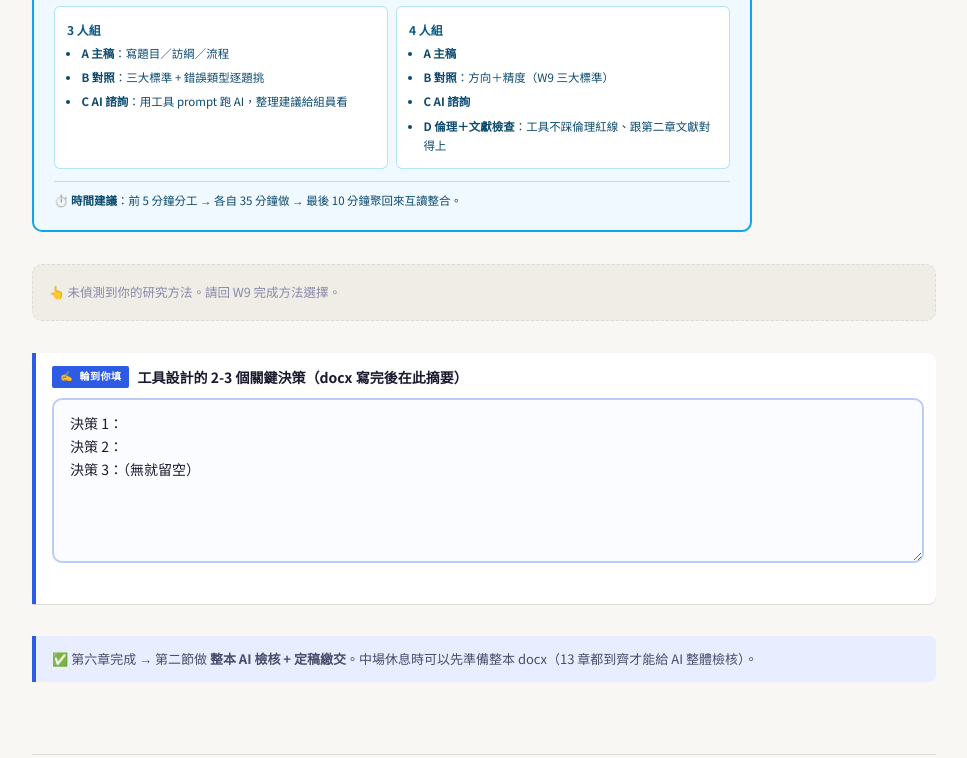
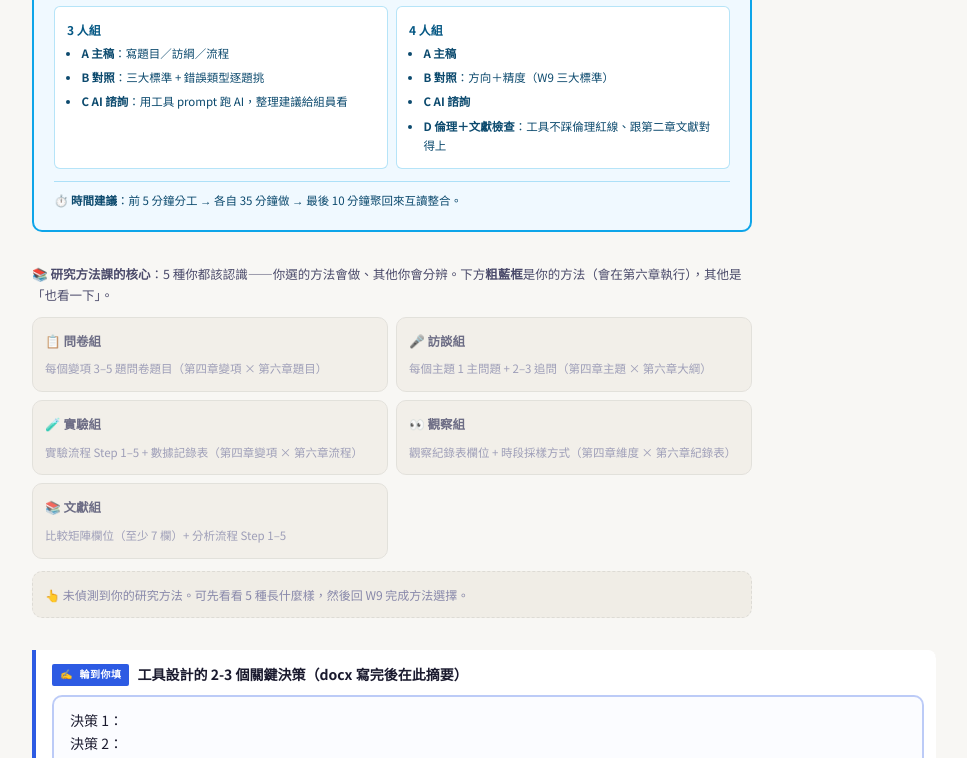
Before and after one commit to Ivanchen114/research-navigator, a React (Vite) app: page /w10 in a window 1280 px wide. Shown: the part 1991-2749 px from the top of the page, without its empty margins (276-1243 px from the left). Built offline with nearby package versions, Linux system fonts and the light colour scheme.

Commit message:
更新: 2026-04-29 00:10

```diff
--- a/src/pages/ProblemFocus.jsx
+++ b/src/pages/ProblemFocus.jsx
@@ -424,7 +424,6 @@ export const ProblemFocus = () => {
                                     prompt="你自己判斷是哪一型？為什麼？並用白話寫一句初稿（等一下要給 AI 翻譯用的）"
                                     placeholder="例：我判斷是 A 型。因為我最想知道考試壓力對學生選擇圖書館場域的影響。白話初稿：我想搞清楚為什麼大家不在家讀書要去圖書館。"
                                     scaffold={['我判斷是 ___ 型（A 影響型／B 比較型／C 深究型）', '因為我最想知道的是…', '白話初稿：我想搞清楚…']}
-                                    scaffold={['我判斷是___型', '因為我最想知道的是「影響／差異／原因」', '白話初稿：我想搞清楚___']}
                                     rows={3}
                                 />
                             </div>
@@ -464,8 +463,7 @@ export const ProblemFocus = () => {
                                 dataKey="w2-ai-intent-choice"
                                 prompt="AI 給了 3 個方向（A／B／C），你最終選哪一個？為什麼？（如果都不對，寫「用我自己判斷的那型」）"
                                 placeholder="例：我選 B 型。因為我想比較『考前』和『平時』圖書館使用的差別，比較適合做問卷或統計分析。"
-                                scaffold={['我選 ___ 型', '因為它最貼近我想搞清楚的事…', '（若都不對：用我自己判斷的那型）']}
-                                scaffold={['我選 ___ 型', '因為 AI 的說法讓我想到…／跟我拍 1 的自判一致／點出我沒想到的…', '這個方向最吸引我的地方是…']}
+                                scaffold={['我選 ___ 型', '因為 AI 的說法讓我想到…／跟我拍 1 的自判一致／點出我沒想到的…', '這個方向最吸引我的地方是…（若都不對：用我自己判斷的那型）']}
                                 rows={3}
                             />
 
--- a/src/pages/ToolRefinementPage.jsx
+++ b/src/pages/ToolRefinementPage.jsx
@@ -42,11 +42,13 @@ const TEMPLATES = {
 };
 
 /* — 工具檢核共用前置：進度自評（W10 第一節學生工具還在雛形，給 AI 校準） — */
-const TOOL_CHECK_INTRO = `【我的工具進度自評】（請學生勾選）
-□ 方向（只有概念，題目／流程還沒展開）
-□ 雛形（題目／訪綱寫出來但粗糙）
-□ 精修（題目完整但要打磨用詞）
-□ 定版（要繳交了）
+const TOOL_CHECK_INTRO = `【我的工具進度自評】（從「方向／雛形／精修／定版」擇一填入）：___
+
+【四階段定義】
+- 方向：只有概念，題目／流程還沒展開
+- 雛形：題目／訪綱寫出來但粗糙
+- 精修：題目完整但要打磨用詞
+- 定版：要繳交了
 
 【請依進度給對應深度的回饋】
 - 方向：只檢「設計方向能否回答研究問題」，給「該補什麼」清單，不要挑用詞
@@ -114,14 +116,14 @@ const PLAN_FULL_CHECK_PROMPT = `【建議使用 AI 的「深度思考／推理
 
 你是高中專題指導顧問。以下是我的整本計畫書，請注意：學生在 W10 課堂剛把第六章工具寫到雛形，「不是每章都到完成度」。我會在開頭告訴你**每章目前的進度階段**，請就「該階段該有的品質」做檢核，不要對草稿用定版的標準苛責。
 
-【我目前的進度自評】（請學生填完再貼進來）
-- 第 1 章（題目／動機／問題）：□ 方向 / □ 雛形 / □ 精修 / □ 定版
-- 第 2 章（文獻探討）：□ 方向 / □ 雛形 / □ 精修 / □ 定版（文獻數量：___ 篇）
-- 第 3 章（研究方法）：□ 方向 / □ 雛形 / □ 精修 / □ 定版
-- 第 4 章（變項／主題／維度）：□ 方向 / □ 雛形 / □ 精修 / □ 定版
-- 第 5 章（研究對象／抽樣）：□ 方向 / □ 雛形 / □ 精修 / □ 定版
-- 第 6 章（研究工具）：□ 方向 / □ 雛形 / □ 精修 / □ 定版 ← W10 第一節剛寫
-- 第 7-13 章（執行／時程／倫理／參考文獻等）：□ 方向 / □ 雛形 / □ 精修 / □ 定版
+【我目前的進度自評】（請學生填完再貼進來；每章從「方向／雛形／精修／定版」擇一填入）
+- 第 1 章（題目／動機／問題）：___
+- 第 2 章（文獻探討）：___（文獻數量：___ 篇）
+- 第 3 章（研究方法）：___
+- 第 4 章（變項／主題／維度）：___
+- 第 5 章（研究對象／抽樣）：___
+- 第 6 章（研究工具）：___ ← W10 第一節剛寫
+- 第 7-13 章（執行／時程／倫理／參考文獻等）：___
 
 【四階段定義 — AI 請依此校準回饋深度】
 - 方向：只有概念句，還沒展開 → 你只檢「方向對不對」，給「該補什麼」清單
@@ -401,9 +403,6 @@ export const ToolRefinementPage = () => {
         else if (ml.includes('文獻')) setDetectedMethodId('literature');
     }, []);
 
-    const currentPrompt = AI_PROMPTS[detectedMethodId] || '';
-    const currentPairing = PAIRING_INSTRUCTIONS[detectedMethodId] || '找同學互相測試你的研究工具。';
-
     /* ── 五步驟 ──────────────────────────────────────── */
 
     const steps = [
@@ -489,33 +488,53 @@ export const ToolRefinementPage = () => {
                         </p>
                     </div>
 
-                    {/* 方法分流提示 */}
-                    {detectedMethodId ? (
-                        (() => {
-                            const toolByMethod = {
-                                questionnaire: { label: '📋 問卷組', out: '每個變項 3–5 題問卷題目（第四章變項 × 第六章題目）' },
-                                interview: { label: '🎤 訪談組', out: '每個主題 1 主問題 + 2–3 追問（第四章主題 × 第六章大綱）' },
-                                experiment: { label: '🧪 實驗組', out: '實驗流程 Step 1–5 + 數據記錄表（第四章變項 × 第六章流程）' },
-                                observation: { label: '👀 觀察組', out: '觀察紀錄表欄位 + 時段採樣方式（第四章維度 × 第六章紀錄表）' },
-                                literature: { label: '📚 文獻組', out: '比較矩陣欄位（至少 7 欄）+ 分析流程 Step 1–5' },
-                            }[detectedMethodId];
+                    {/* 方法分流提示 — 5 種方法並排，自己的方法粗藍框強調，其他作「也認識一下」 */}
+                    {(() => {
+                        const ALL_TOOLS = [
+                            { id: 'questionnaire', label: '📋 問卷組', out: '每個變項 3–5 題問卷題目（第四章變項 × 第六章題目）' },
+                            { id: 'interview',     label: '🎤 訪談組', out: '每個主題 1 主問題 + 2–3 追問（第四章主題 × 第六章大綱）' },
+                            { id: 'experiment',    label: '🧪 實驗組', out: '實驗流程 Step 1–5 + 數據記錄表（第四章變項 × 第六章流程）' },
+                            { id: 'observation',   label: '👀 觀察組', out: '觀察紀錄表欄位 + 時段採樣方式（第四章維度 × 第六章紀錄表）' },
+                            { id: 'literature',    label: '📚 文獻組', out: '比較矩陣欄位（至少 7 欄）+ 分析流程 Step 1–5' },
+                        ];
                         return (
-                                <div className="bg-white border-2 border-[var(--accent)] rounded-[var(--radius-unified)] p-5">
-                                    <div className="flex items-center gap-2 mb-2">
-                                        <span className="text-[10px] font-mono font-bold bg-[var(--accent)] text-white px-2 py-0.5 rounded-[3px]">你的方法</span>
-                                        <span className="font-bold text-[14px] text-[var(--ink)]">{toolByMethod.label}</span>
+                            <div className="space-y-3 max-w-[720px]">
+                                <div className="text-[12.5px] text-[var(--ink-mid)] leading-relaxed">
+                                    📚 <strong className="text-[var(--ink)]">研究方法課的核心</strong>：5 種你都該認識——你選的方法會做、其他你會分辨。下方<strong className="text-[var(--accent)]">粗藍框</strong>是你的方法（會在第六章執行），其他是「也看一下」。
                                 </div>
-                                    <p className="text-[13px] text-[var(--ink-mid)] leading-relaxed">
-                                        <strong className="text-[var(--ink)]">本節要產出：</strong>{toolByMethod.out}
+                                <div className="grid grid-cols-1 md:grid-cols-2 gap-2">
+                                    {ALL_TOOLS.map((t) => {
+                                        const isMine = t.id === detectedMethodId;
+                                        return (
+                                            <div
+                                                key={t.id}
+                                                className={
+                                                    isMine
+                                                        ? 'bg-white border-2 border-[var(--accent)] rounded-[var(--radius-unified)] p-4 md:col-span-2'
+                                                        : 'bg-[var(--paper-warm)] border border-[var(--border)] rounded-[var(--radius-unified)] p-3 opacity-80'
+                                                }
+                                            >
+                                                <div className="flex items-center gap-2 mb-1.5 flex-wrap">
+                                                    <span className={`font-bold ${isMine ? 'text-[14px] text-[var(--ink)]' : 'text-[12.5px] text-[var(--ink-mid)]'}`}>{t.label}</span>
+                                                    {isMine && (
+                                                        <span className="text-[10px] font-mono font-bold bg-[var(--accent)] text-white px-2 py-0.5 rounded-[3px]">← 你選這個</span>
+                                                    )}
+                                                </div>
+                                                <p className={isMine ? 'text-[13px] text-[var(--ink-mid)] leading-relaxed' : 'text-[11.5px] text-[var(--ink-light)] leading-[1.6]'}>
+                                                    {isMine ? <><strong className="text-[var(--ink)]">本節要產出：</strong>{t.out}</> : t.out}
                                                 </p>
                                             </div>
                                         );
-                        })()
-                    ) : (
-                        <div className="bg-[var(--paper-warm)] border border-dashed border-[var(--border)] rounded-[var(--radius-unified)] p-4 text-[12.5px] text-[var(--ink-light)]">
-                            👆 未偵測到你的研究方法。請回 W9 完成方法選擇。
+                                    })}
+                                </div>
+                                {!detectedMethodId && (
+                                    <div className="bg-[var(--paper-warm)] border border-dashed border-[var(--border)] rounded-[var(--radius-unified)] p-3 text-[12px] text-[var(--ink-light)]">
+                                        👆 未偵測到你的研究方法。可先看看 5 種長什麼樣，然後回 W9 完成方法選擇。
                                     </div>
                                 )}
+                            </div>
+                        );
+                    })()}
 
                     {/* 工具設計關鍵決策 */}
                     <ThinkRecord
--- a/src/pages/W9Page.jsx
+++ b/src/pages/W9Page.jsx
@@ -437,12 +437,12 @@ const PLAN_CH1_CHECK_PROMPT = `【建議使用 AI 的「深度思考／推理模
 
 你是高中專題指導顧問。以下是我五章計畫書的內容——請注意：學生在 W9 課堂剛寫完雛形，「不是每章都到完成度」。我會在開頭告訴你**每章目前的進度階段**，請就「該階段該有的品質」做檢核，不要對草稿用定版的標準苛責。
 
-【我目前的進度自評】（請學生填完再貼進來）
-- 第一章（題目／動機／問題）：□ 方向 / □ 雛形 / □ 精修 / □ 定版
-- 第二章（文獻探討）：□ 方向 / □ 雛形 / □ 精修 / □ 定版（文獻數量：___ 篇；W8 合題後可能需重查）
-- 第三章（研究方法）：□ 方向 / □ 雛形 / □ 精修 / □ 定版
-- 第四章（變項／主題／維度）：□ 方向 / □ 雛形 / □ 精修 / □ 定版
-- 第五章（研究對象／抽樣）：□ 方向 / □ 雛形 / □ 精修 / □ 定版
+【我目前的進度自評】（請學生填完再貼進來；每章從「方向／雛形／精修／定版」擇一填入）
+- 第一章（題目／動機／問題）：___
+- 第二章（文獻探討）：___（文獻數量：___ 篇；W8 合題後可能需重查）
+- 第三章（研究方法）：___
+- 第四章（變項／主題／維度）：___
+- 第五章（研究對象／抽樣）：___
 
 【四階段定義 — AI 請依此校準回饋深度】
 - 方向：只有概念句，還沒展開 → 你只檢「方向對不對」，給「該補什麼」清單，不要挑語法
@@ -1063,11 +1063,11 @@ export const W9Page = () => {
                         </div>
                     )}
 
-                    {/* 你的計畫書模板 */}
+                    {/* 5 種計畫書模板：自己的粗藍框，其他作「也認識一下」 */}
                     <div>
-                        <h4 className="font-serif text-[18px] md:text-[20px] font-bold text-[var(--ink)] mb-2">你的計畫書模板</h4>
-                        <p className="text-[13px] text-[var(--ink-mid)] leading-relaxed mb-4">
-                            老師會透過 <strong>Google Classroom</strong> 發你這份 docx 的 Google Docs 副本。對照你的研究方法確認一下：
+                        <h4 className="font-serif text-[18px] md:text-[20px] font-bold text-[var(--ink)] mb-2">5 種研究方法的計畫書模板</h4>
+                        <p className="text-[13px] text-[var(--ink-mid)] leading-relaxed mb-3">
+                            老師會在 <strong>Google Classroom</strong> 發你<strong className="text-[var(--ink)]">自己方法</strong>的 docx 副本（粗藍框那份）。但這是研究方法課——下方 5 種都列出，<strong className="text-[var(--ink)]">看別組用什麼模板，是這節該做的事</strong>。手動切換可點下方按鈕變更主框。
                         </p>
                         <div className="flex flex-wrap gap-2 mb-4">
                             {METHOD_OPTIONS.map((m) => (
@@ -1084,28 +1084,43 @@ export const W9Page = () => {
                                 </button>
                             ))}
                         </div>
-                        {selectedMethod ? (
-                            (() => {
-                                const planInfo = {
-                                    questionnaire: { filename: '問卷研究法_計畫書第二版.docx', brief: '量化研究；核心是「變項 → 問卷題目」。第二章起要定變項、做題目設計。' },
-                                    interview: { filename: '訪談研究法_計畫書第二版.docx', brief: '質性研究；核心是「訪談主題框架」。第二章起要拆主題、設計訪綱。' },
-                                    experiment: { filename: '實驗研究法_計畫書第二版.docx', brief: '量化研究；核心是「自變項/依變項/控制變項」。第二章起要定變項、設計實驗流程。' },
-                                    observation: { filename: '觀察研究法_計畫書第二版.docx', brief: '核心是「行為操作型定義」。第二章起要把抽象行為定義到別人可重複觀察。' },
-                                    literature: { filename: '文獻分析法_計畫書第二版.docx', brief: '文獻本身就是對象。第二章起要定搜尋關鍵字組、納入排除準則。' },
-                                }[selectedMethod];
-                                return (
-                                    <div className="bg-white border-2 border-[var(--accent)] rounded-[var(--radius-unified)] p-5">
-                                        <div className="flex items-center gap-2 mb-2">
-                                            <span className="text-[10px] font-mono font-bold bg-[var(--accent)] text-white px-2 py-0.5 rounded-[3px]">你的計畫書</span>
-                                            <span className="font-bold text-[14px] text-[var(--ink)]">{planInfo.filename}</span>
-                                        </div>
-                                        <p className="text-[12.5px] text-[var(--ink-mid)] leading-relaxed">{planInfo.brief}</p>
-                                    </div>
-                                );
-                            })()
-                        ) : (
-                            <div className="bg-[var(--paper-warm)] border border-dashed border-[var(--border)] rounded-[var(--radius-unified)] p-4 text-[12.5px] text-[var(--ink-light)]">
-                                👆 請先選擇你的研究方法（正常從 W8 帶入；若沒帶入請手動點選）。
+                        {(() => {
+                            const ALL_PLANS = [
+                                { id: 'questionnaire', filename: '問卷研究法_計畫書第二版.docx', brief: '量化研究；核心是「變項 → 問卷題目」。第二章起要定變項、做題目設計。' },
+                                { id: 'interview',     filename: '訪談研究法_計畫書第二版.docx', brief: '質性研究；核心是「訪談主題框架」。第二章起要拆主題、設計訪綱。' },
+                                { id: 'experiment',    filename: '實驗研究法_計畫書第二版.docx', brief: '量化研究；核心是「自變項/依變項/控制變項」。第二章起要定變項、設計實驗流程。' },
+                                { id: 'observation',   filename: '觀察研究法_計畫書第二版.docx', brief: '核心是「行為操作型定義」。第二章起要把抽象行為定義到別人可重複觀察。' },
+                                { id: 'literature',    filename: '文獻分析法_計畫書第二版.docx', brief: '文獻本身就是對象。第二章起要定搜尋關鍵字組、納入排除準則。' },
+                            ];
+                            return (
+                                <div className="grid grid-cols-1 md:grid-cols-2 gap-2">
+                                    {ALL_PLANS.map((p) => {
+                                        const isMine = p.id === selectedMethod;
+                                        return (
+                                            <div
+                                                key={p.id}
+                                                className={
+                                                    isMine
+                                                        ? 'bg-white border-2 border-[var(--accent)] rounded-[var(--radius-unified)] p-4 md:col-span-2'
+                                                        : 'bg-[var(--paper-warm)] border border-[var(--border)] rounded-[var(--radius-unified)] p-3 opacity-80'
+                                                }
+                                            >
+                                                <div className="flex items-center gap-2 mb-1.5 flex-wrap">
+                                                    {isMine && (
+                                                        <span className="text-[10px] font-mono font-bold bg-[var(--accent)] text-white px-2 py-0.5 rounded-[3px]">你的計畫書</span>
+                                                    )}
+                                                    <span className={isMine ? 'font-bold text-[14px] text-[var(--ink)]' : 'font-bold text-[12.5px] text-[var(--ink-mid)]'}>{p.filename}</span>
+                                                </div>
+                                                <p className={isMine ? 'text-[12.5px] text-[var(--ink-mid)] leading-relaxed' : 'text-[11.5px] text-[var(--ink-light)] leading-[1.6]'}>{p.brief}</p>
+                                            </div>
+                                        );
+                                    })}
+                                </div>
+                            );
+                        })()}
+                        {!selectedMethod && (
+                            <div className="mt-3 bg-[var(--paper-warm)] border border-dashed border-[var(--border)] rounded-[var(--radius-unified)] p-3 text-[12px] text-[var(--ink-light)]">
+                                👆 還沒選方法？先看 5 種計畫書長什麼樣，再點上方按鈕選自己的。
                             </div>
                         )}
                     </div>
```
Also changed, not shown: src/pages/W15Page.jsx (+16 -1 lines). Lines whose indentation alone changed are shown as unchanged.
